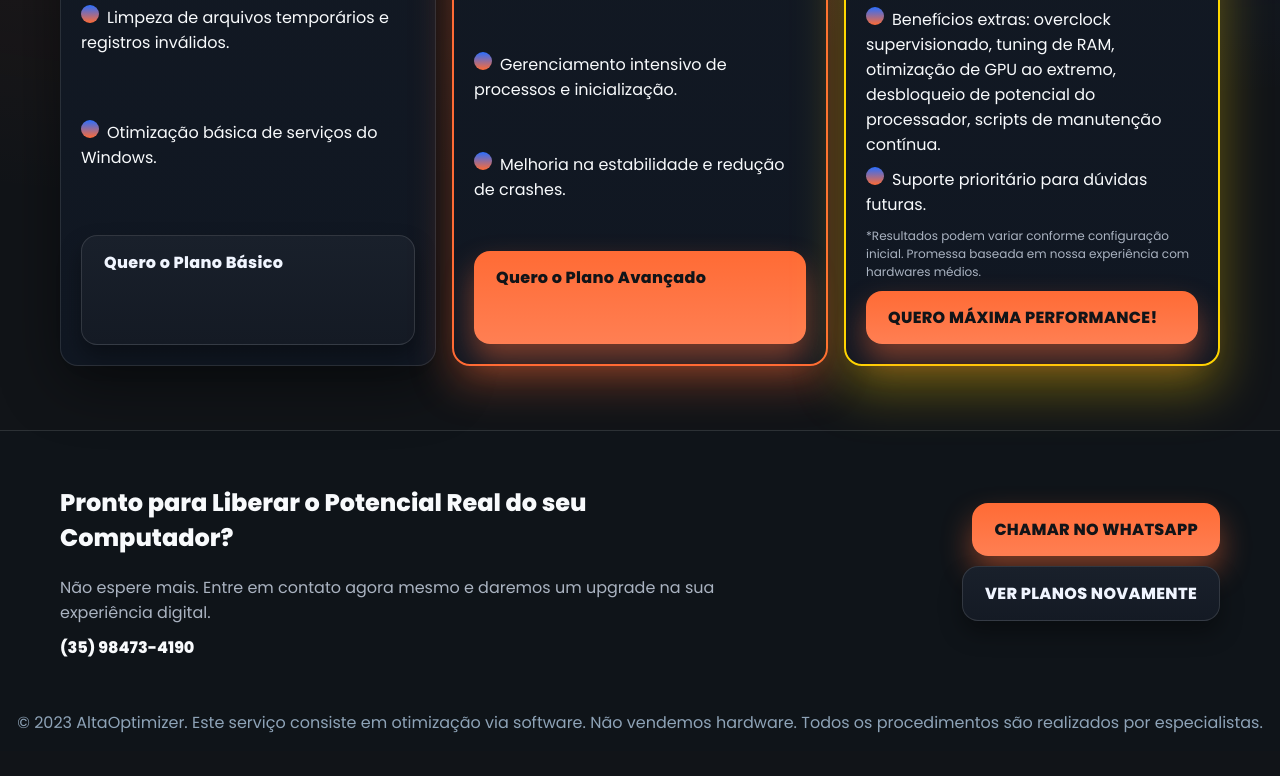
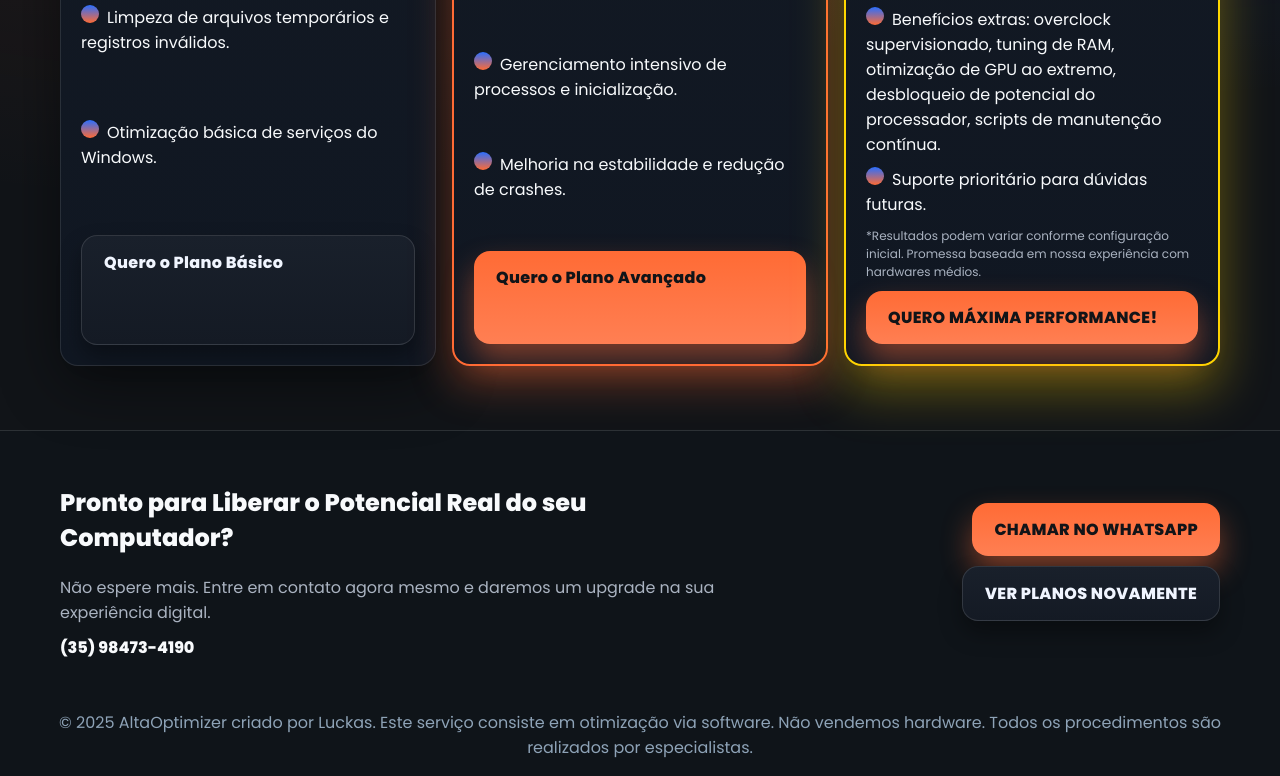
Before and after one commit to NotThisLuckas/AltaOptimizer, a plain HTML site: page index.html in a window 1280 px wide. Shown: the part 1856-2632 px from the top of the page. Before the commit the page ends 2607 px from the top, so only its background shows below. Drawn offline with Linux system fonts and the light colour scheme.

Commit message:
index.html

```diff
--- a/index.html
+++ b/index.html
@@ -138,7 +138,7 @@
         <a class="btn btn-secondary" href="#planos">VER PLANOS NOVAMENTE</a>
       </div>
     </div>
-    <div style="text-align:center; padding:16px; color:#8ea3b7">© 2023 AltaOptimizer. Este serviço consiste em otimização via software. Não vendemos hardware. Todos os procedimentos são realizados por especialistas.</div>
+    <div style="text-align:center; padding:16px; color:#8ea3b7">© 2025 AltaOptimizer criado por Luckas. Este serviço consiste em otimização via software. Não vendemos hardware. Todos os procedimentos são realizados por especialistas.</div>
   </section>
 
 </body>
```
